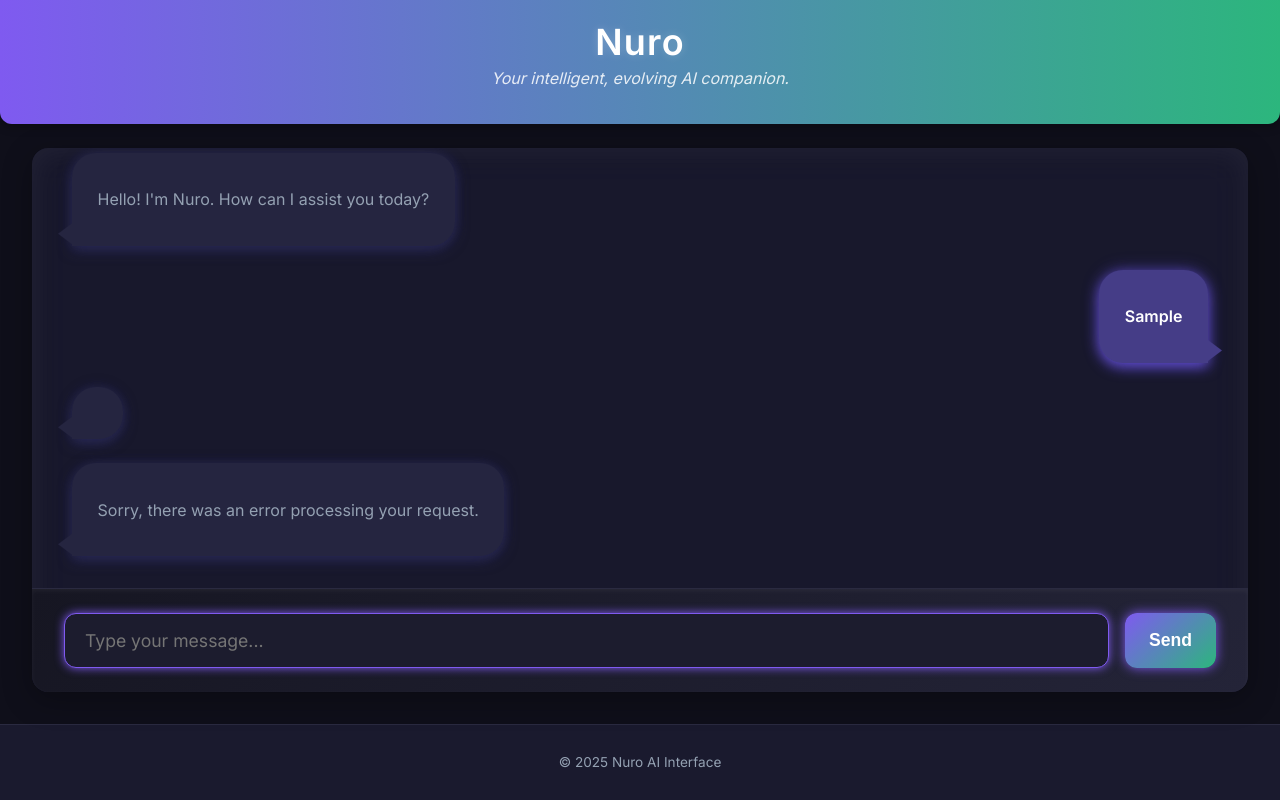
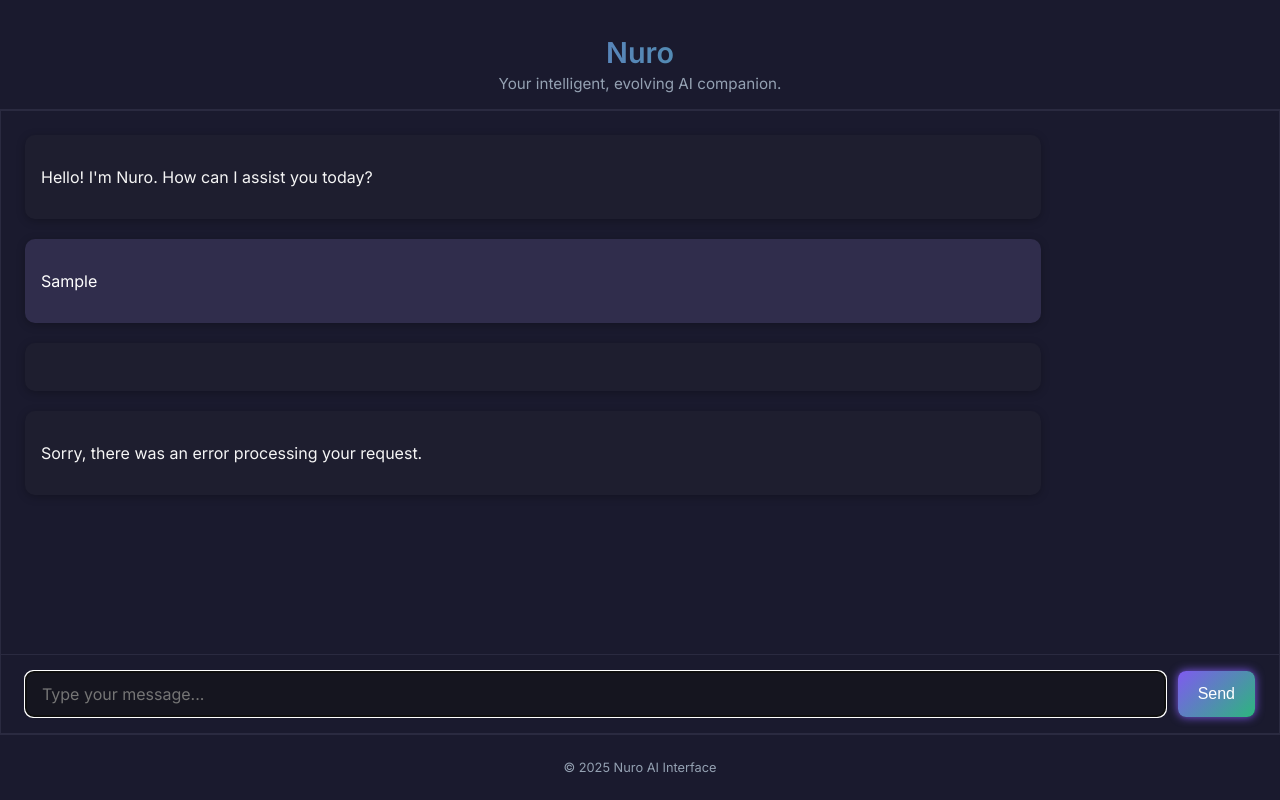
Before and after one commit to BRP0415/brain, a website: page public/index.html in a window 1280 px wide. Both pictures are taken after typing "Sample" into the empty fields and a click on the button "Send". Drawn offline with Linux system fonts and the light colour scheme; no server answers.

Commit message:
Update index.html

```diff
--- a/public/index.html
+++ b/public/index.html
@@ -1,5 +1,5 @@
 <!doctype html>
-<html lang="en" >
+<html lang="en">
 <head>
   <meta charset="UTF-8" />
   <meta name="viewport" content="width=device-width, initial-scale=1" />
@@ -14,329 +14,177 @@
       --border: #2a2a40;
       --text: #f5f5f5;
       --text-light: #94a1b2;
-      --user-msg-bg: #453d87;
-      --assistant-msg-bg: #252540;
-      --accent-glow: 0 0 12px #7f5af0;
-      --scrollbar-thumb: #7f5af0;
-      --scrollbar-track: #14142c;
-      --shadow: rgba(0, 0, 0, 0.3);
-      --font-sans: 'Inter', sans-serif;
+      --user-msg-bg: #302d4c;
+      --assistant-msg-bg: #1e1e2f;
+      --accent-glow: 0 0 10px #7f5af0;
     }
 
-    /* Reset & base */
-    * {
-      box-sizing: border-box;
-    }
-
+    /* FULL SCREEN SETUP */
     html, body {
       height: 100%;
+      width: 100%;
       margin: 0;
-      font-family: var(--font-sans);
+      padding: 0;
+      font-family: 'Inter', sans-serif;
       background-color: var(--bg);
       color: var(--text);
       display: flex;
       flex-direction: column;
-      overflow: hidden;
-      -webkit-font-smoothing: antialiased;
-      -moz-osx-font-smoothing: grayscale;
+      overflow: hidden; /* prevent scrolling outside chat */
     }
 
-    /* Header */
     header {
-      background: linear-gradient(90deg, var(--primary), var(--secondary));
-      padding: 1.25rem 2rem;
       text-align: center;
-      box-shadow: 0 3px 10px var(--shadow);
-      user-select: none;
+      padding: 1rem 1.5rem;
+      border-bottom: 1px solid var(--border);
       flex-shrink: 0;
-      border-bottom-left-radius: 12px;
-      border-bottom-right-radius: 12px;
+      background-color: var(--bg-light);
     }
 
-    header h1 {
-      margin: 0;
-      font-weight: 700;
-      font-size: 2.25rem;
-      letter-spacing: 1.2px;
-      color: white;
-      text-shadow: 0 0 10px rgba(255 255 255 / 0.2);
-      user-select: text;
+    h1 {
+      font-size: 1.8rem;
+      background: linear-gradient(90deg, var(--primary), var(--secondary));
+      -webkit-background-clip: text;
+      -webkit-text-fill-color: transparent;
+      font-weight: 600;
+      margin-bottom: 0.25rem;
     }
 
     header p {
-      margin-top: 0.25rem;
-      font-weight: 400;
-      font-size: 1rem;
-      color: rgba(255 255 255 / 0.85);
-      font-style: italic;
-      user-select: text;
+      color: var(--text-light);
+      font-size: 0.95rem;
+      margin: 0;
     }
 
-    /* Chat container */
+    /* Main chat container takes all available space */
     .chat-container {
       flex: 1 1 auto;
       display: flex;
       flex-direction: column;
-      margin: 1.5rem 2rem 2rem;
-      border-radius: 16px;
-      background: rgba(26, 26, 46, 0.85);
-      box-shadow:
-        inset 0 0 30px rgba(255 255 255 / 0.05),
-        0 8px 30px var(--shadow);
-      backdrop-filter: saturate(180%) blur(18px);
+      border: 1px solid var(--border);
+      border-radius: 0;
       overflow: hidden;
+      background-color: var(--bg-light);
+      backdrop-filter: blur(6px);
+      margin: 0; /* no margin for full width */
     }
 
-    /* Messages area */
     .chat-messages {
       flex: 1 1 auto;
       overflow-y: auto;
-      padding: 2rem 2.5rem;
+      padding: 1.5rem;
       scrollbar-width: thin;
-      scrollbar-color: var(--scrollbar-thumb) var(--scrollbar-track);
-      display: flex;
-      flex-direction: column;
-      gap: 1.5rem;
-      scroll-behavior: smooth;
+      scrollbar-color: var(--primary) transparent;
     }
 
-    /* Scrollbar styles */
     .chat-messages::-webkit-scrollbar {
-      width: 10px;
-    }
-    .chat-messages::-webkit-scrollbar-track {
-      background: var(--scrollbar-track);
-      border-radius: 10px;
-    }
-    .chat-messages::-webkit-scrollbar-thumb {
-      background: var(--scrollbar-thumb);
-      border-radius: 10px;
-      transition: background-color 0.3s ease;
-    }
-    .chat-messages::-webkit-scrollbar-thumb:hover {
-      background: var(--secondary);
+      width: 8px;
     }
 
-    /* Individual message */
-    .message {
-      max-width: 70%;
-      padding: 1.15rem 1.6rem;
-      border-radius: 24px;
-      box-shadow: 0 4px 14px var(--shadow);
-      font-size: 1rem;
-      line-height: 1.5;
-      position: relative;
-      animation: fadeInUp 0.3s ease forwards;
-      user-select: text;
+    .chat-messages::-webkit-scrollbar-track {
+      background: transparent;
     }
 
-    /* User message styling */
-    .user-message {
-      background: var(--user-msg-bg);
-      color: white;
-      align-self: flex-end;
-      border-bottom-right-radius: 0;
-      box-shadow:
-        0 4px 14px rgba(111, 88, 243, 0.8),
-        0 0 18px rgba(111, 88, 243, 0.3);
-      font-weight: 600;
-    }
-    /* User bubble tail */
-    .user-message::after {
-      content: "";
-      position: absolute;
-      bottom: 0;
-      right: -14px;
-      width: 16px;
-      height: 24px;
-      background: var(--user-msg-bg);
-      clip-path: polygon(0 0, 100% 50%, 0 100%);
-      filter: drop-shadow(1px 1px 1px rgba(0,0,0,0.15));
-      border-bottom-right-radius: 8px;
+    .chat-messages::-webkit-scrollbar-thumb {
+      background: var(--primary);
+      border-radius: 6px;
     }
 
-    /* Assistant message styling */
-    .assistant-message {
-      background: var(--assistant-msg-bg);
-      color: var(--text-light);
-      align-self: flex-start;
-      border-bottom-left-radius: 0;
-      box-shadow:
-        0 4px 14px rgba(45, 45, 95, 0.8),
-        0 0 14px rgba(45, 45, 95, 0.3);
-      font-weight: 500;
-    }
-    /* Assistant bubble tail */
-    .assistant-message::after {
-      content: "";
-      position: absolute;
-      bottom: 0;
-      left: -14px;
-      width: 16px;
-      height: 24px;
-      background: var(--assistant-msg-bg);
-      clip-path: polygon(100% 0, 0 50%, 100% 100%);
-      filter: drop-shadow(1px 1px 1px rgba(0,0,0,0.15));
-      border-bottom-left-radius: 8px;
+    .message {
+      margin-bottom: 1.25rem;
+      padding: 1rem;
+      border-radius: 10px;
+      max-width: 80%;
+      box-shadow: 0 2px 8px rgba(0, 0, 0, 0.25);
+      animation: fadeIn 0.3s ease-in-out;
     }
 
-    /* Typing indicator */
-    .typing-indicator {
-      padding-left: 3rem;
-      margin-bottom: 1.25rem;
-      color: var(--primary);
-      font-style: italic;
-      font-weight: 600;
-      font-size: 1.1rem;
-      user-select: none;
-      display: flex;
-      align-items: center;
-      gap: 0.6rem;
-      animation: pulse 1.8s infinite;
-    }
-    .typing-indicator.visible {
-      display: flex;
+    .user-message {
+      background-color: var(--user-msg-bg);
+      align-self: flex-end;
+      color: #fff;
     }
 
-    /* Dots animation for typing */
-    .typing-indicator::after {
-      content: "";
-      display: inline-block;
-      width: 8px;
-      height: 8px;
-      margin-left: 4px;
-      border-radius: 50%;
-      background: var(--primary);
-      box-shadow:
-        14px 0 var(--primary),
-        28px 0 var(--primary);
-      animation: typingDots 1.5s infinite;
+    .assistant-message {
+      background-color: var(--assistant-msg-bg);
+      align-self: flex-start;
     }
 
-    /* Input area */
+    .typing-indicator {
+      display: none;
+      padding-left: 1.5rem;
+      margin-bottom: 0.75rem;
+      color: var(--text-light);
+      font-style: italic;
+      font-size: 0.95rem;
+    }
+
+    .typing-indicator.visible {
+      display: block;
+    }
+
     .message-input {
       display: flex;
-      gap: 1rem;
-      padding: 1.5rem 2rem;
-      background: linear-gradient(135deg, #161622, #242438);
+      padding: 1rem 1.5rem;
       border-top: 1px solid var(--border);
+      background-color: var(--bg-light);
       flex-shrink: 0;
-      border-bottom-left-radius: 16px;
-      border-bottom-right-radius: 16px;
-      box-shadow: inset 0 2px 5px rgba(255 255 255 / 0.05);
     }
 
     #user-input {
       flex: 1;
-      font-size: 1.1rem;
-      padding: 1rem 1.25rem;
-      border-radius: 12px;
-      border: 1.5px solid var(--border);
-      background-color: #171722;
+      padding: 0.75rem 1rem;
+      background-color: #15151f;
+      border: 1px solid var(--border);
       color: var(--text);
+      border-radius: 8px;
       resize: none;
       font-family: inherit;
-      transition: border-color 0.3s ease;
-      box-shadow:
-        inset 0 2px 5px rgba(255 255 255 / 0.07);
-      min-height: 44px;
-      max-height: 150px;
-      overflow-y: auto;
-    }
-    #user-input:focus {
-      outline: none;
-      border-color: var(--primary);
-      box-shadow: 0 0 10px var(--primary);
-      background-color: #1c1c2e;
+      font-size: 1rem;
     }
 
     #send-button {
+      margin-left: 0.75rem;
+      padding: 0 1.25rem;
       background: linear-gradient(135deg, var(--primary), var(--secondary));
       color: white;
       border: none;
-      border-radius: 12px;
-      font-size: 1.1rem;
-      font-weight: 600;
-      padding: 0 1.5rem;
+      border-radius: 8px;
+      font-size: 1rem;
       cursor: pointer;
+      transition: transform 0.2s ease, box-shadow 0.2s ease;
       box-shadow: var(--accent-glow);
-      transition:
-        background 0.3s ease,
-        box-shadow 0.3s ease,
-        transform 0.15s ease;
-      display: flex;
-      align-items: center;
-      justify-content: center;
-      user-select: none;
-      min-width: 90px;
     }
-    #send-button:hover:not(:disabled) {
-      transform: scale(1.08);
-      box-shadow: 0 0 20px var(--primary);
+
+    #send-button:hover {
+      transform: scale(1.05);
+      box-shadow: 0 0 15px var(--primary);
     }
-    #send-button:active:not(:disabled) {
-      transform: scale(0.98);
-    }
+
     #send-button:disabled {
       background: #444;
       cursor: not-allowed;
       box-shadow: none;
     }
 
-    /* Footer */
     footer {
       text-align: center;
-      font-size: 0.85rem;
-      padding: 1rem 1.5rem;
+      font-size: 0.8rem;
+      padding: 0.75rem 1.5rem;
       color: var(--text-light);
+      flex-shrink: 0;
       background-color: var(--bg-light);
       border-top: 1px solid var(--border);
-      flex-shrink: 0;
-      user-select: none;
-      font-weight: 500;
     }
 
-    /* Animations */
-    @keyframes fadeInUp {
+    @keyframes fadeIn {
       from {
         opacity: 0;
-        transform: translateY(8px);
+        transform: translateY(5px);
       }
       to {
         opacity: 1;
         transform: translateY(0);
-      }
-    }
-
-    @keyframes pulse {
-      0%, 100% {
-        opacity: 0.6;
-      }
-      50% {
-        opacity: 1;
-      }
-    }
-
-    @keyframes typingDots {
-      0% {
-        box-shadow:
-          14px 0 var(--primary),
-          28px 0 var(--primary);
-      }
-      33% {
-        box-shadow:
-          14px 0 transparent,
-          28px 0 var(--primary);
-      }
-      66% {
-        box-shadow:
-          14px 0 transparent,
-          28px 0 transparent;
-      }
-      100% {
-        box-shadow:
-          14px 0 var(--primary),
-          28px 0 var(--primary);
       }
     }
   </style>
@@ -347,29 +195,26 @@
     <p>Your intelligent, evolving AI companion.</p>
   </header>
 
-  <div class="chat-container" role="main" aria-label="Chat conversation">
-    <div id="chat-messages" class="chat-messages" tabindex="0" aria-live="polite" aria-relevant="additions">
-      <div class="message assistant-message" role="article" aria-label="Assistant message">
+  <div class="chat-container">
+    <div id="chat-messages" class="chat-messages">
+      <div class="message assistant-message">
         <p>Hello! I'm Nuro. How can I assist you today?</p>
       </div>
     </div>
 
-    <div class="typing-indicator" id="typing-indicator" aria-live="assertive" aria-atomic="true" style="display:none;">
+    <div class="typing-indicator" id="typing-indicator">
       Nuro is thinking...
     </div>
 
-    <form class="message-input" onsubmit="return false;" aria-label="Send message">
+    <div class="message-input">
       <textarea
         id="user-input"
         placeholder="Type your message..."
         rows="1"
         autofocus
-        aria-multiline="true"
-        aria-label="Type your message"
-        spellcheck="false"
       ></textarea>
-      <button id="send-button" type="submit" aria-label="Send message">Send</button>
-    </form>
+      <button id="send-button">Send</button>
+    </div>
   </div>
 
   <footer>
```
